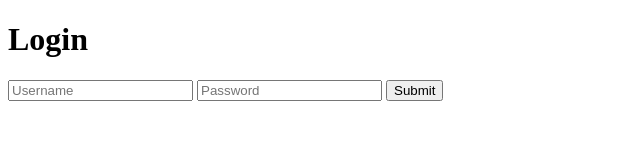
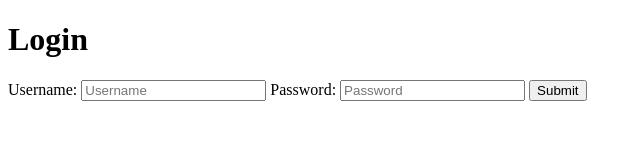
Before and after one commit to azadxperias2012/WebDeveloperBootcamp, a website: page html-basics/views/forms.html in a window 1280 px wide. Shown: the whole page, without its empty margins (0-642 px from the left). Drawn offline with Linux system fonts and the light colour scheme.

Commit message:
Added Labels to the form input elements

```diff
--- a/html-basics/views/forms.html
+++ b/html-basics/views/forms.html
@@ -17,9 +17,34 @@
 
         <h1>Login</h1>
 
-        <input type="text" placeholder="Username">
-        <input type="password" placeholder="Password">
-        <input type="submit">
+        <!-- action - where the form send data to  -->
+        <!-- method - what HTTP method (get/post) defaults to get method  -->
+
+        <!-- Label - Type 1  -->
+        <!-- <form action="http://wikipedia.org">
+            <label>
+                Username:
+                <input name="username" type="text" placeholder="Username">
+            </label>
+
+            <label>
+                Password:
+                <input name="password" type="password" placeholder="Password">
+            </label>
+
+            <input type="submit">
+        </form> -->
+
+        <!-- Label - Type 2  -->
+         <form action="http://wikipedia.org">
+            <label for="username">Username:</label>
+            <input id="username" type="text" placeholder="Username">
+
+            <label for="password">Password:</label>
+            <input id="password" type="password" placeholder="Password">
+
+            <input type="submit">
+        </form>
 
     </body>
 </html>
```
